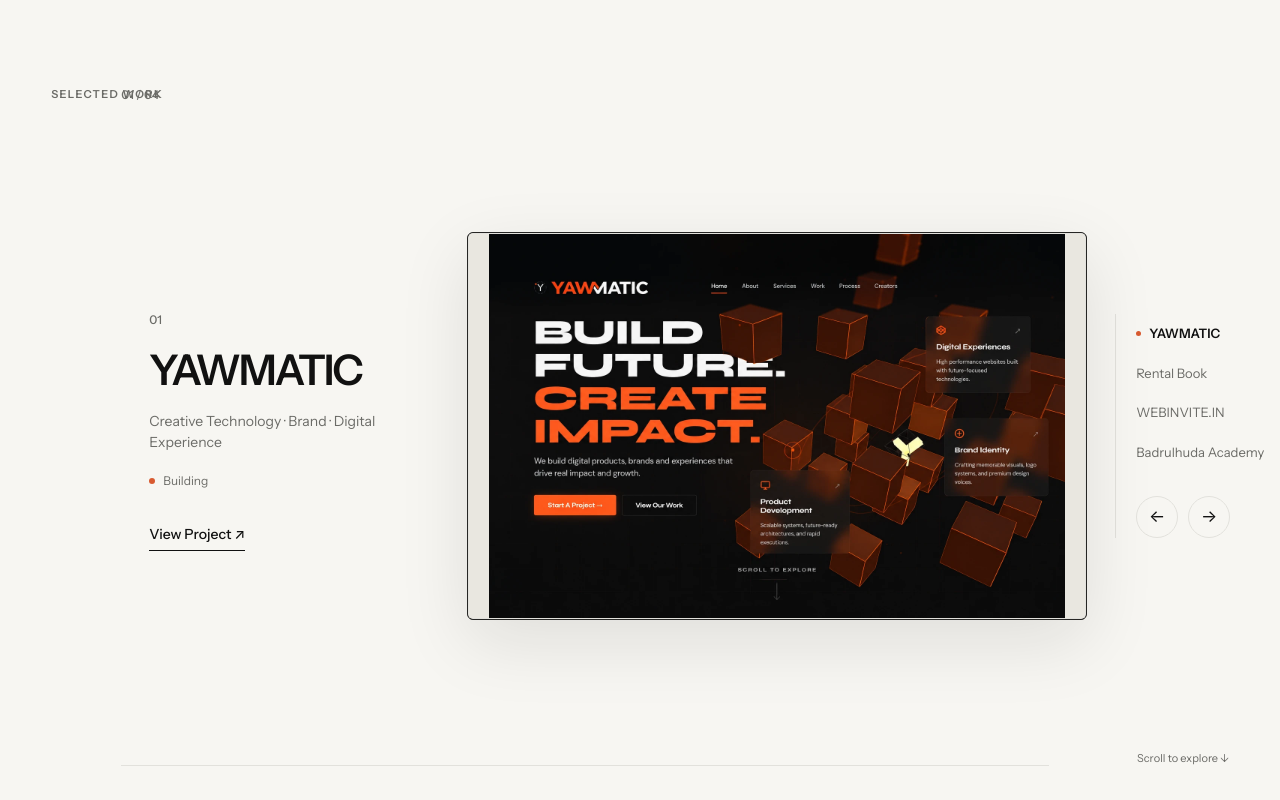
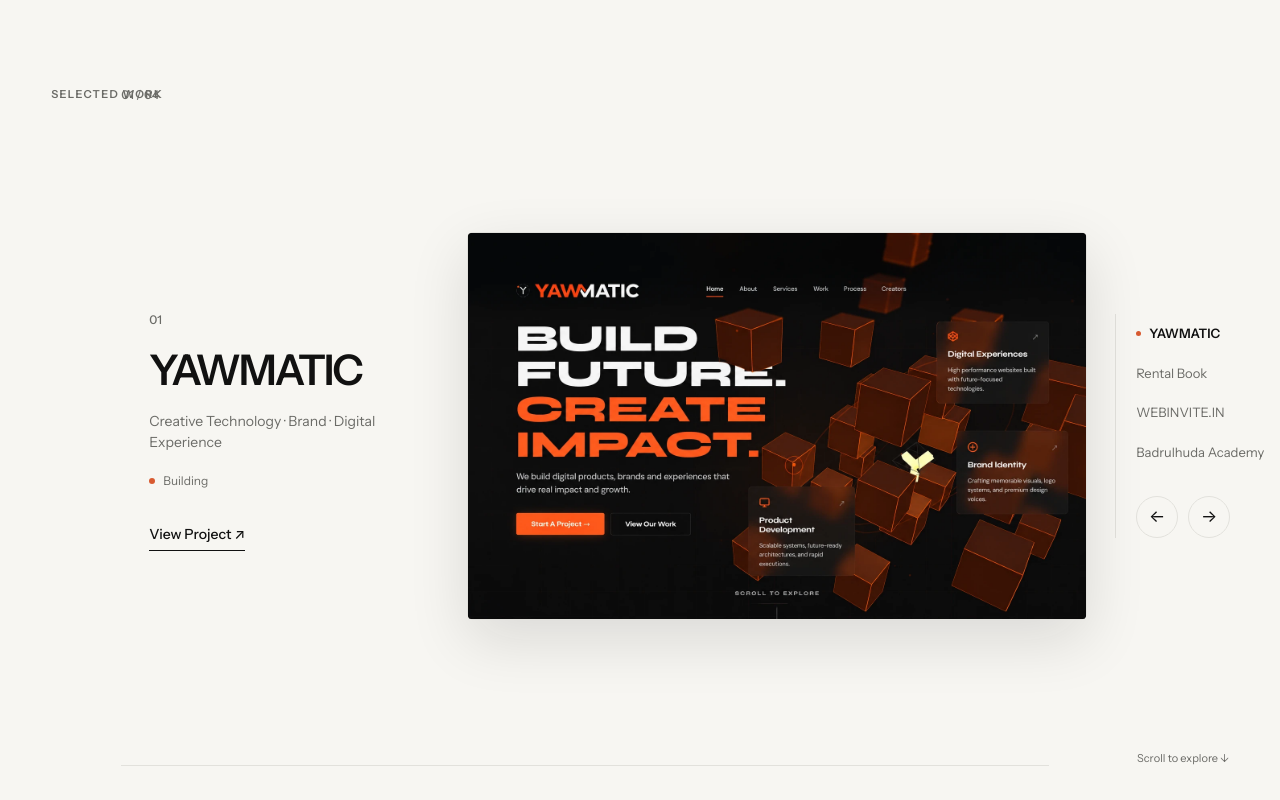
Before and after one commit to jifrick/jifri-portfolio, a React (Vite) app: page / in a window 1280 px wide. Shown: the part 891-1691 px from the top of the page. Built offline with nearby package versions, Linux system fonts and the light colour scheme.

Commit message:
fix: make project image fill preview box edge-to-edge without extra side space or colored background gaps

```diff
--- a/src/components/FullWidthProjectStage.css
+++ b/src/components/FullWidthProjectStage.css
@@ -119,53 +119,27 @@
   grid-column: 3;
   width: 100%;
   min-width: 0;
-  display: flex;
-  align-items: center;
-  justify-content: center;
 }
 
 .preview {
   width: 100%;
+  aspect-ratio: 16 / 10;
   position: relative;
   overflow: hidden;
-  border: 1px solid #dad9d3;
   border-radius: 6px;
-  background: #e9e7e0;
-  box-shadow: 0 22px 70px rgba(17, 17, 17, 0.10);
-  display: flex;
-  align-items: center;
-  justify-content: center;
+  background: transparent;
+  box-shadow: 0 20px 60px rgba(17, 17, 17, 0.12);
   transform: translateZ(0);
   transition: opacity 0.35s var(--ease), transform 0.45s var(--ease);
-}
-
-.preview.yawmatic {
-  background: #0d0d0c;
-  border-color: #262624;
-}
-
-.preview.rental-book {
-  background: #efeee9;
-  border-color: #dad9d3;
-}
-
-.preview.webinvite {
-  background: #030a16;
-  border-color: #121c2d;
-}
-
-.preview.badrulhuda {
-  background: #efeee9;
-  border-color: #dad9d3;
 }
 
 .project-image {
   display: block;
   width: 100%;
-  height: auto;
-  max-height: min(600px, calc(100vh - 160px));
-  object-fit: contain;
-  border-radius: 5px;
+  height: 100%;
+  object-fit: cover;
+  object-position: top center;
+  border-radius: 6px;
 }
 
 /* FAR-RIGHT COLUMN: PROJECT NAVIGATION */
```
